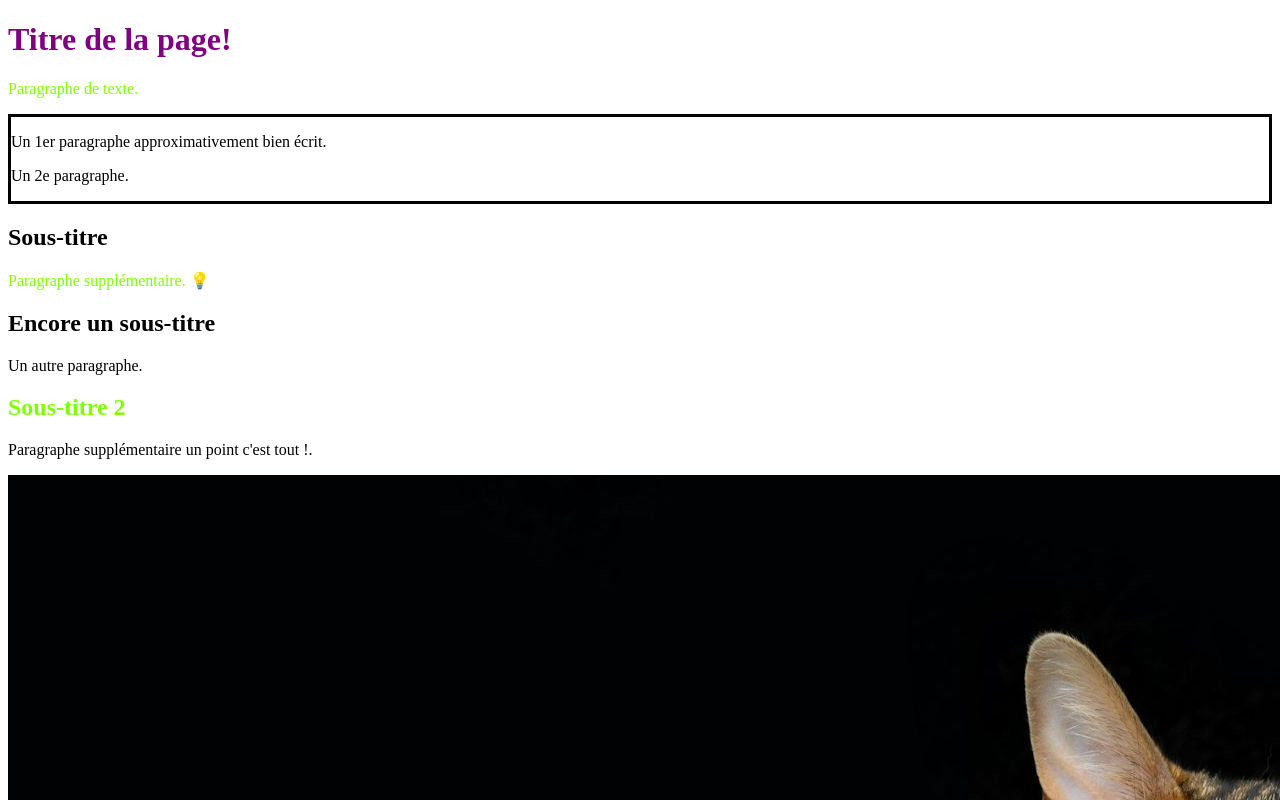
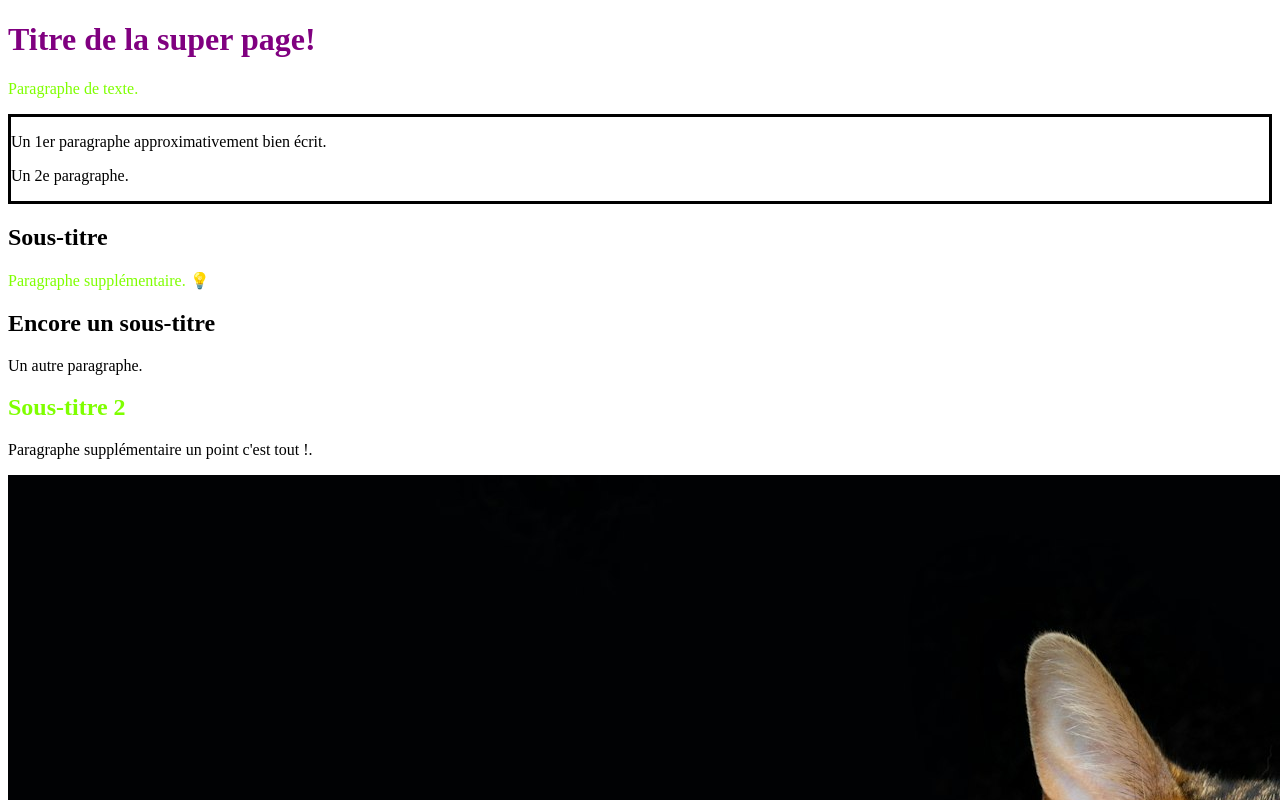
Before and after one commit to archambaultv-prof/1C1, a plain HTML site: page index.html in a window 1280 px wide. Shown: the top 800 px of the page. Drawn offline with Linux system fonts and the light colour scheme.

Commit message:
Validation 2

```diff
--- a/index.html
+++ b/index.html
@@ -6,7 +6,7 @@
     <link rel="stylesheet"  href="css/styles.css">
 </head>
 <body>
-    <h1>Titre de la page!</h1>
+    <h1>Titre de la super page!</h1>
     <p class="couleur-verte">Paragraphe de texte.</p>
 
     <div class="avec-bordure">
```
